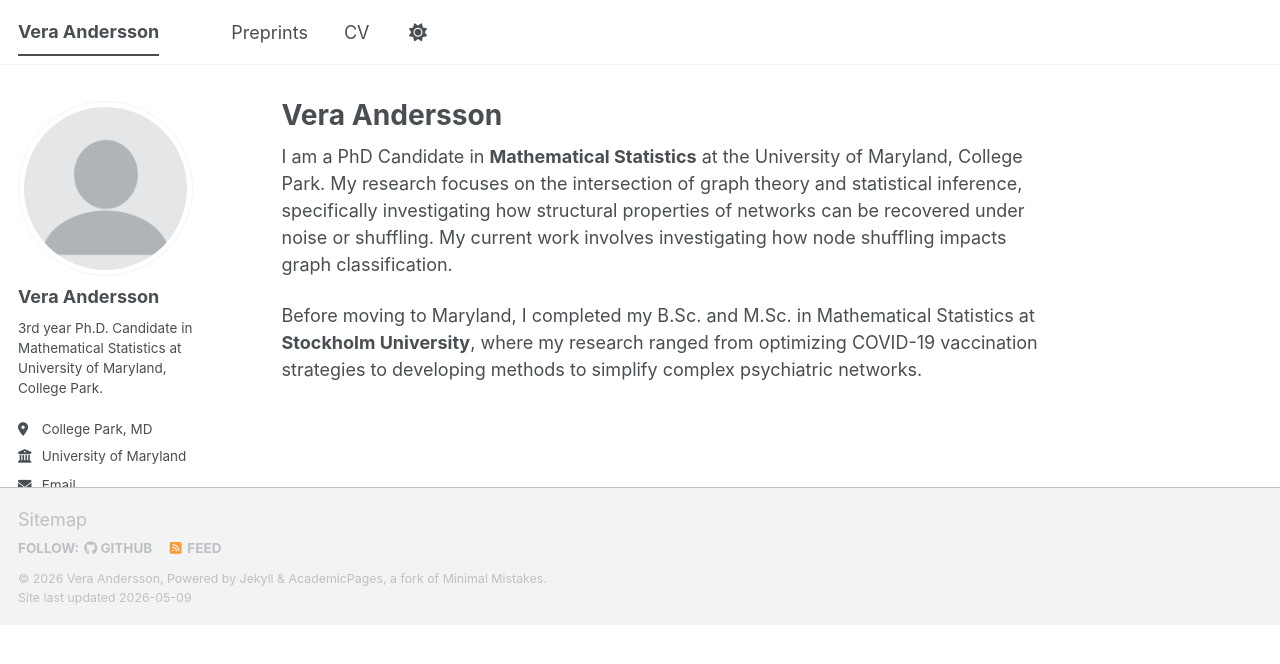
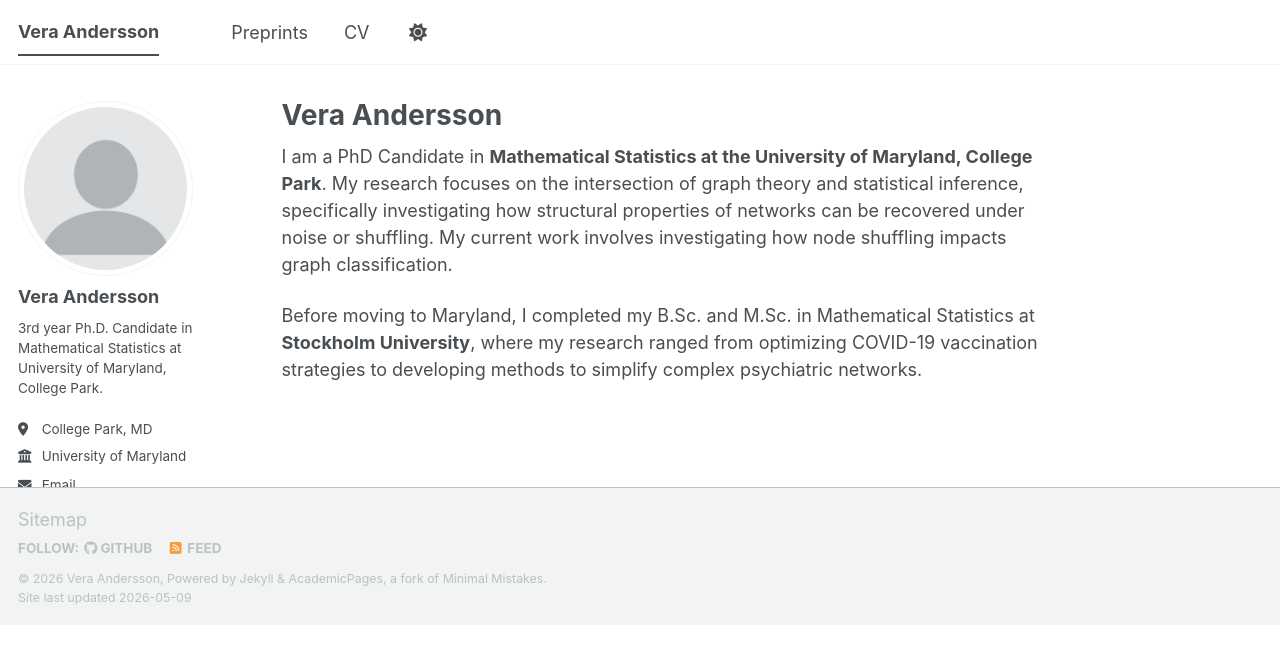
Before and after one commit to veraandersson/veraandersson.github.io, a Jekyll site: the page built from _pages/about.md, in a window 1280 px wide. Shown: the top 664 px of the page. Built offline with Jekyll 4.4.1, drawn with Linux system fonts in a browser that asks for light colours; some web fonts are replaced; a script bundle is joined from its source files by our own code; library files that are not in the unit come from our copies.

Commit message:
front page

```diff
--- a/_pages/about.md
+++ b/_pages/about.md
@@ -8,6 +8,6 @@ redirect_from:
   - /about.html
 ---
 
-I am a PhD Candidate in **Mathematical Statistics** at the University of Maryland, College Park. My research focuses on the intersection of graph theory and statistical inference, specifically investigating how structural properties of networks can be recovered under noise or shuffling. My current work involves investigating how node shuffling impacts graph classification.
+I am a PhD Candidate in **Mathematical Statistics at the University of Maryland, College Park**. My research focuses on the intersection of graph theory and statistical inference, specifically investigating how structural properties of networks can be recovered under noise or shuffling. My current work involves investigating how node shuffling impacts graph classification.
 
 Before moving to Maryland, I completed my B.Sc. and M.Sc. in Mathematical Statistics at **Stockholm University**, where my research ranged from optimizing COVID-19 vaccination strategies to developing methods to simplify complex psychiatric networks.
```
